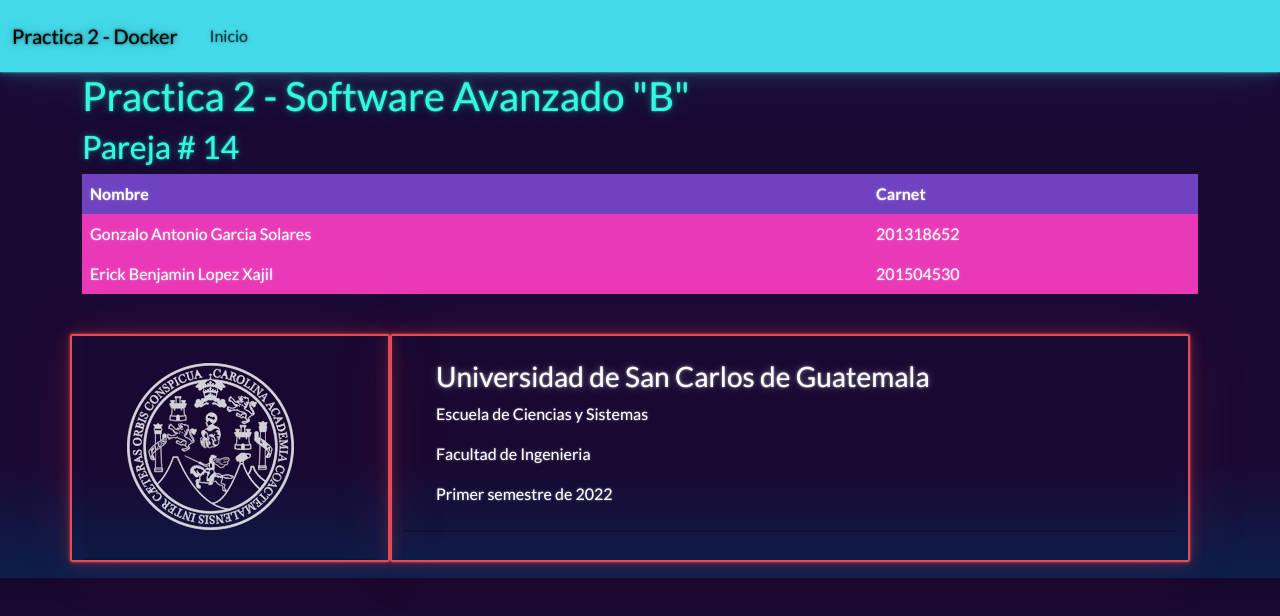
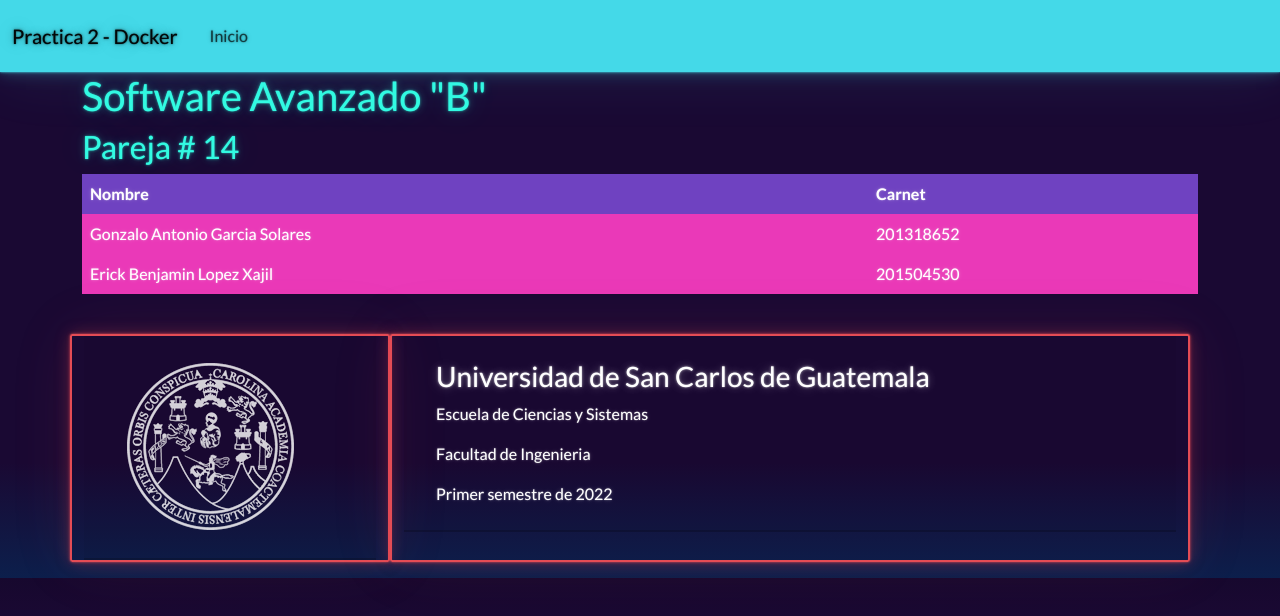
Before and after one commit to gomzalo/SA_PRA_P14, a website: page Practica_2/views/index.html in a window 1280 px wide. Drawn offline with nearby package versions, Linux system fonts and the light colour scheme.

Commit message:
Updated h1 on index.html

```diff
--- a/Practica_2/views/index.html
+++ b/Practica_2/views/index.html
@@ -24,7 +24,7 @@
     </nav>
     <div class="jumbotron">
         <div class="container">
-            <h1>Practica 2 - Software Avanzado "B"</h1>
+            <h1>Software Avanzado "B"</h1>
             <h2>Pareja # 14</h2>
             <table class='table table-hover'>
                 <tr class='table-primary'>
```
